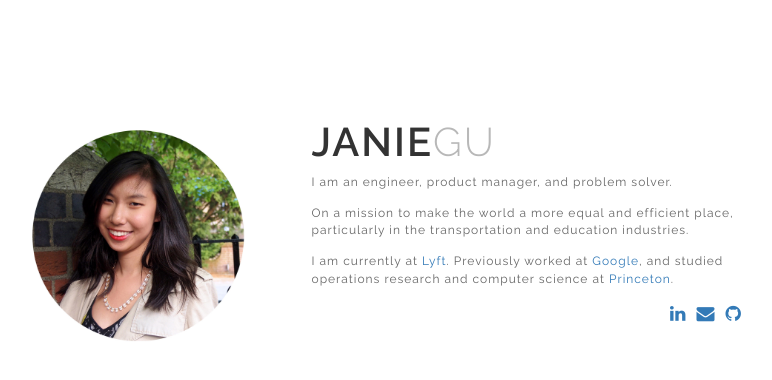
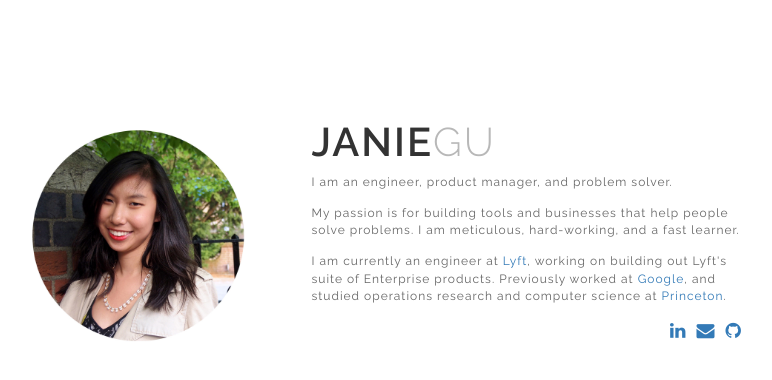
Before and after one commit to janiegu/janiegu.github.io, a plain HTML site: page index.html in a window 1280 px wide. Shown: the whole page, without its empty margins (271-1043 px from the left). Drawn offline with nearby package versions, Linux system fonts and the light colour scheme.

Commit message:
Added some recent updates

```diff
--- a/index.html
+++ b/index.html
@@ -25,10 +25,10 @@
       I am an engineer, product manager, and problem solver.
       </p>
       <p>
-      On a mission to make the world a more equal and efficient place, particularly in the transportation and education industries.
+      My passion is for building tools and businesses that help people solve problems. I am meticulous, hard-working, and a fast learner.
       </p>
       <p>
-      I am currently at <a href="http://www.lyft.com">Lyft</a>. Previously worked at <a href="http://www.google.com">Google</a>, and studied operations research and computer science at <a href="http://www.princeton.edu">Princeton</a>.
+      I am currently an engineer at <a href="http://www.lyft.com">Lyft</a>, working on building out Lyft's suite of Enterprise products. Previously worked at <a href="http://www.google.com">Google</a>, and studied operations research and computer science at <a href="http://www.princeton.edu">Princeton</a>.
       </p>
       <div class="icons">
       <a href="http://linkedin.com/in/janiegu">
```
